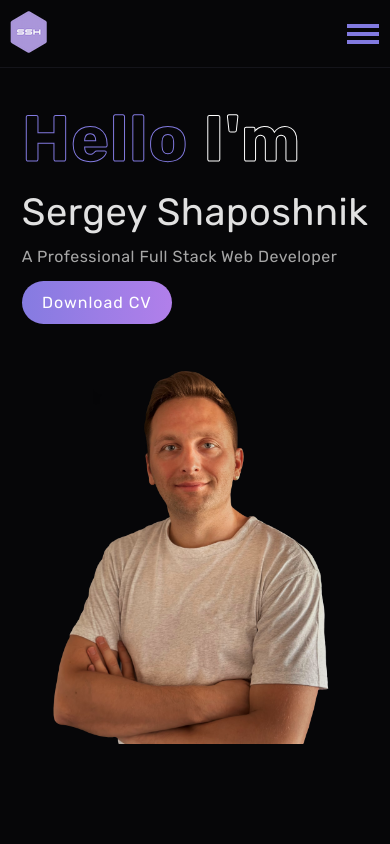
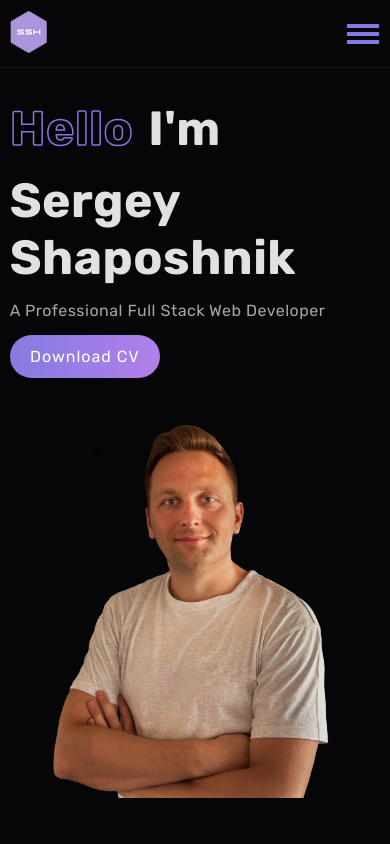
Before and after one commit to sergey-shapo/my-page, a React (Vite) app: page / in a window 390 px wide. Shown: the top 844 px of the page. Built offline with nearby package versions, Linux system fonts and the light colour scheme.

Commit message:
Refactor about-area heading styles and remove hover social-media effect in mobile

```diff
--- a/src/components/Footer/FooterStyled.tsx
+++ b/src/components/Footer/FooterStyled.tsx
@@ -18,8 +18,10 @@ const FooterStyled = styled.div`
 
   .footer-icons svg {
     fill: ${(props) => props.theme.colors.txt.secondary};
+  }
 
-    &:hover {
+  @media screen and (min-width: 600px) {
+    .footer-icons svg:hover {
       fill: ${(props) => props.theme.colors.primary};
     }
   }
--- a/src/components/SectionHeading/SectionHeadingStyled.ts
+++ b/src/components/SectionHeading/SectionHeadingStyled.ts
@@ -2,6 +2,8 @@ import { styled } from "styled-components";
 
 const SectionHeadingStyled = styled.div`
   font-family: ${(props) => props.theme.fonts.secondary};
+  white-space: nowrap;
+
   .front-txt {
     position: relative;
     text-transform: capitalize;
@@ -10,6 +12,7 @@ const SectionHeadingStyled = styled.div`
     color: ${(props) => props.theme.colors.txt.primary};
     font-weight: 600;
     font-size: 33px;
+    word-wrap: nowrap;
   }
 
   position: relative;
@@ -30,7 +33,7 @@ const SectionHeadingStyled = styled.div`
     -webkit-text-stroke-width: 2px;
     z-index: 0;
     letter-spacing: 3px;
-    font-size: clamp(70px, 10vw, 100px);
+    font-size: clamp(60px, 10vw, 100px);
   }
 `;
 
--- a/src/pages/ContactPage/ContactPageStyled.ts
+++ b/src/pages/ContactPage/ContactPageStyled.ts
@@ -5,6 +5,8 @@ const ContactPageStyled = styled.div`
   display: flex;
   flex-direction: column;
   align-items: center;
+  justify-content: center;
+  gap: 65px;
 `;
 
 export default ContactPageStyled;
--- a/src/pages/MainPage/MainPageStyled.ts
+++ b/src/pages/MainPage/MainPageStyled.ts
@@ -28,21 +28,25 @@ const MainPageStyled = styled.main`
     gap: 30px;
   }
 
-  .about-area span:first-child {
+  .about-area span:first-child,
+  .name {
     font-size: ${(props) => props.theme.fontSizes.extralarge};
     font-weight: 700;
     -webkit-text-stroke-color: ${(props) => props.theme.colors.primary};
-    -webkit-text-stroke-width: 1px;
+    -webkit-text-stroke-width: 1.5px;
     font-family: ${(props) => props.theme.fonts.secondary};
     -webkit-text-fill-color: transparent;
     align-self: start;
-    font-size: clamp(65px, 5vw, 100px);
+    font-size: clamp(48px, 5vw, 100px);
   }
 
-  .about-area span:first-child::after {
+  .about-area span:first-child::after,
+  .name {
     content: "I'm";
-    -webkit-text-stroke-color: ${(props) => props.theme.colors.light};
+    -webkit-text-stroke-color: none;
+    -webkit-text-stroke-width: 0;
     margin-left: 15px;
+    -webkit-text-fill-color: ${(props) => props.theme.colors.txt.primary};
   }
 
   .resume-headings {
@@ -53,10 +57,7 @@ const MainPageStyled = styled.main`
   }
 
   .name {
-    color: ${(props) => props.theme.colors.txt.primary};
-    font-size: 38px;
-    line-height: 40px;
-    white-space: nowrap;
+    margin: 0;
   }
 
   .about-area img {
```
